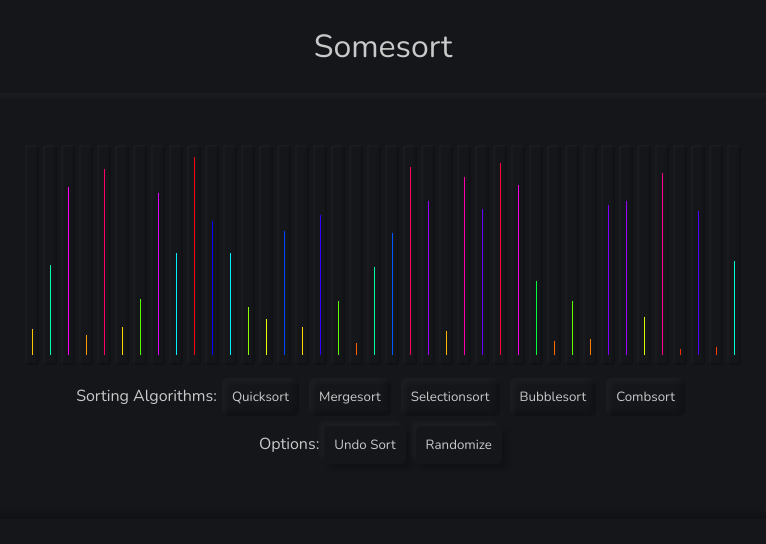
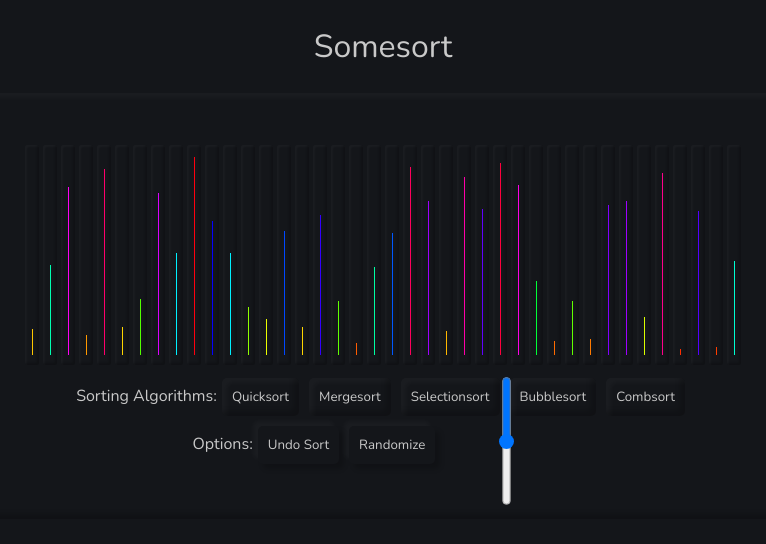
Before and after one commit to EthanThatOneKid/somesort, a React (Create React App) app: page / in a window 1280 px wide. Shown: the top 544 px of the page, without its empty margins (257-1023 px from the left). Built offline with nearby package versions, Linux system fonts and the light colour scheme.

Commit message:
changing size slider

```diff
--- a/src/SortList.ts
+++ b/src/SortList.ts
@@ -3,11 +3,17 @@ export default class SortList {
   data: Array<number>;
   steps: number;
   history: Array<Array<number>>;
-  constructor(len: number) {
+  minSize: number;
+  maxSize: number;
+  speedFactor: number;
+  constructor(len: number, minSize = 10, maxSize = 100) {
     this.len = Math.floor(len);
     this.data = [];
     this.history = [];
     this.steps = 0;
+    this.speedFactor = 1;
+    this.minSize = minSize;
+    this.maxSize = maxSize;
     this.randomize();
   }
 
@@ -52,6 +58,23 @@ export default class SortList {
     return this.data.length;
   }
 
+  resize(next: number): boolean {
+    if (next < this.maxSize && next > this.minSize) {
+      next = Math.floor(next);
+      if (next > this.data.length) {
+        for (let i = this.data.length; i < next; i++) {
+          this.data.push(Math.floor(Math.random() * 100));
+        }
+      } else if (next < this.data.length) {
+        this.data = this.data.slice(0, next);
+      }
+      this.len = next;
+      return true;
+    }
+    console.log(this.data.length);
+    return false;
+  }
+
   step(): void {
     this.steps++;
   }
--- a/src/components/SortDisplay.tsx
+++ b/src/components/SortDisplay.tsx
@@ -1,7 +1,6 @@
 import React, { Component, RefObject } from 'react';
 import Pipe from './Pipe';
 import SortList from '../SortList';
-import PerformanceSummary from '../PerformanceSummary';
 
 type SortDisplayProps = {
   list: SortList;
@@ -15,11 +14,7 @@ class SortDisplay extends Component<SortDisplayProps, SortDisplayState> {
   currentInstruction = 0;
   isAnimating = false;
 
-  beginSortAnimation(
-    sortFunction: (l: SortList) => void,
-    perf: PerformanceSummary,
-    time = 5e3
-  ): void {
+  beginSortAnimation(sortFunction: (l: SortList) => void, time = 5e3): void {
     this.props.list.clearHistory();
     this.props.list.updateData(
       this.pipes.map((pipe: Pipe): number => {
@@ -33,7 +28,6 @@ class SortDisplay extends Component<SortDisplayProps, SortDisplayState> {
       after: sortedList
     });
     const instructions: Array<Array<number>> = sortedList.getHistory();
-    console.log(perf.summarize(sortedList.getSize(), sortedList.getSteps()));
     const interval: number = instructions.length / time;
     this.toggleUserInput(false);
     this.stepSortAnimation(instructions, interval);
@@ -61,6 +55,10 @@ class SortDisplay extends Component<SortDisplayProps, SortDisplayState> {
 
   setPipeRef(el: Pipe | null, i: number): void {
     this.pipes[i] = el as Pipe;
+  }
+
+  flushList(): void {
+    this.pipes = this.pipes.slice(0, this.props.list.getSize());
   }
 
   toggleUserInput(mayUseUserInput?: boolean): void {
--- a/src/components/SortPanel.tsx
+++ b/src/components/SortPanel.tsx
@@ -2,13 +2,15 @@ import React, { Component } from 'react';
 import SortDisplay from './SortDisplay';
 import SortList from '../SortList';
 import algorithms from '../algorithms';
-import PerformanceSummary from '../PerformanceSummary';
 
 type SortPanelProps = {
   algorithm: string;
 };
 
-type SortPanelState = {};
+type SortPanelState = {
+  listSize: number;
+  sortSpeed: number;
+};
 
 class SortPanel extends Component<SortPanelProps, SortPanelState> {
   display: React.RefObject<SortDisplay> = React.createRef();
@@ -21,6 +23,19 @@ class SortPanel extends Component<SortPanelProps, SortPanelState> {
         this.list.randomize();
         this.display.current.undoRecentSort();
       }
+    }
+  }
+
+  onResizeListener(event: React.FormEvent<HTMLInputElement>): void {
+    const nextSize = Number(event.currentTarget.value);
+    const isProductiveResize = this.list.resize(nextSize);
+    if (isProductiveResize) {
+      this.setState({ listSize: nextSize });
+      setTimeout(() => {
+        if (this.display.current !== null) {
+          this.display.current.flushList();
+        }
+      }, 0);
     }
   }
 
@@ -48,13 +63,7 @@ class SortPanel extends Component<SortPanelProps, SortPanelState> {
     if (this.display.current !== null) {
       const sortFunction: (l: SortList) => void =
         algorithms[this.currentAlgorithm].sort;
-      this.display.current.beginSortAnimation(
-        sortFunction,
-        new PerformanceSummary(
-          algorithms[this.currentAlgorithm].best,
-          algorithms[this.currentAlgorithm].worst
-        )
-      );
+      this.display.current.beginSortAnimation(sortFunction);
     }
   }
 
@@ -95,6 +104,11 @@ class SortPanel extends Component<SortPanelProps, SortPanelState> {
             <button onClick={this.onRandomizeClickListener.bind(this)}>
               Randomize
             </button>
+            <input
+              className="list-size-input"
+              type="range"
+              onInput={this.onResizeListener.bind(this)}
+            ></input>
           </section>
         </section>
       </div>
--- a/src/css/App.scss
+++ b/src/css/App.scss
@@ -75,4 +75,7 @@
     .sorting-options button {
         @include neumorphic-inverse(5px);
     }
+    .list-size-input {
+        transform: rotate(90deg);
+    }
 }
```
